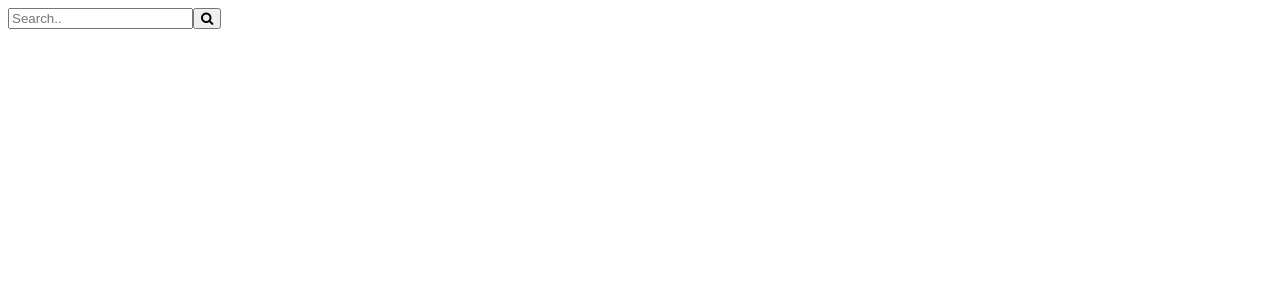
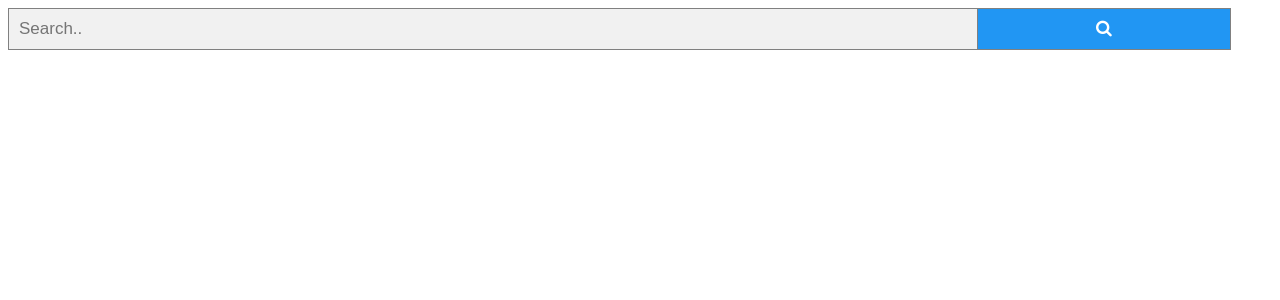
Before and after one commit to robajillo/Angular-IP2, an Angular app: page / in a window 1280 px wide. Shown: the top 300 px of the page. Built offline with nearby package versions, Linux system fonts and the light colour scheme.

Commit message:
created search form and styled it

```diff
--- a/src/app/search-form/search-form.component.css
+++ b/src/app/search-form/search-form.component.css
@@ -0,0 +1,59 @@
+form.form input[type="text"] {
+  padding: 10px;
+  font-size: 17px;
+  border: 1px solid grey;
+  float: left;
+  width: 75%;
+  background: #f1f1f1;
+}
+
+form.form button {
+  float: left;
+  width: 20%;
+  padding: 10px;
+  background: #2196f3;
+  color: white;
+  font-size: 17px;
+  border: 1px solid grey;
+  border-left: none;
+  cursor: pointer;
+}
+
+form.form button:hover {
+  background: #0b7dda;
+}
+
+/* form.form::after {
+  content: "";
+  clear: both;
+  display: table;
+}
+
+.col {
+  padding-top: 40px;
+  padding-bottom: 40px;
+}
+#search {
+  border-color: #00ffff;
+}
+input {
+  background-color: #00ffff;
+  height: 46px;
+  border-radius: 100px;
+  font-family: "Berkshire Swash", cursive;
+  font-size: 14px;
+  color: #00ffff;
+}
+.btn {
+  border-radius: 0 20px 20px 0;
+  height: 46px;
+  font-family: "Berkshire Swash", cursive;
+}
+input::placeholder {
+  color: #00ffff;
+}
+input[type="text"] {
+  background-color: red;
+  color: #00ffff;
+  font-family: "Berkshire Swash", cursive;
+} */
--- a/src/app/search-form/search-form.component.html
+++ b/src/app/search-form/search-form.component.html
@@ -6,12 +6,12 @@
         class="form-control col-sm-6"
         placeholder="Search.."
         name="searchName"
+        aria-hidden="true"
       />
       <!-- [(ngModel)]="searchName" -->
-      <button class="btn btn-info">
+      <button class="btn btn-primary" (click)="search()">
         <i class="fa fa-search"></i>
       </button>
-      <!-- (click)="search() -->
     </form>
   </div>
 </div>
--- a/src/app/search-form/search-form.component.ts
+++ b/src/app/search-form/search-form.component.ts
@@ -1,15 +1,18 @@
-import { Component, OnInit } from '@angular/core';
+import { Component, OnInit, EventEmitter, Output } from '@angular/core';
 
 @Component({
   selector: 'app-search-form',
   templateUrl: './search-form.component.html',
-  styleUrls: ['./search-form.component.css']
+  styleUrls: ['./search-form.component.css'],
 })
 export class SearchFormComponent implements OnInit {
+  searchName: string;
+  @Output() searchOutput = new EventEmitter<any>();
+  constructor() {}
 
-  constructor() { }
-
-  ngOnInit(): void {
+  ngOnInit() {}
+  search() {
+    this.searchOutput.emit(this.searchName);
+    this.searchName = '';
   }
-
 }
```
